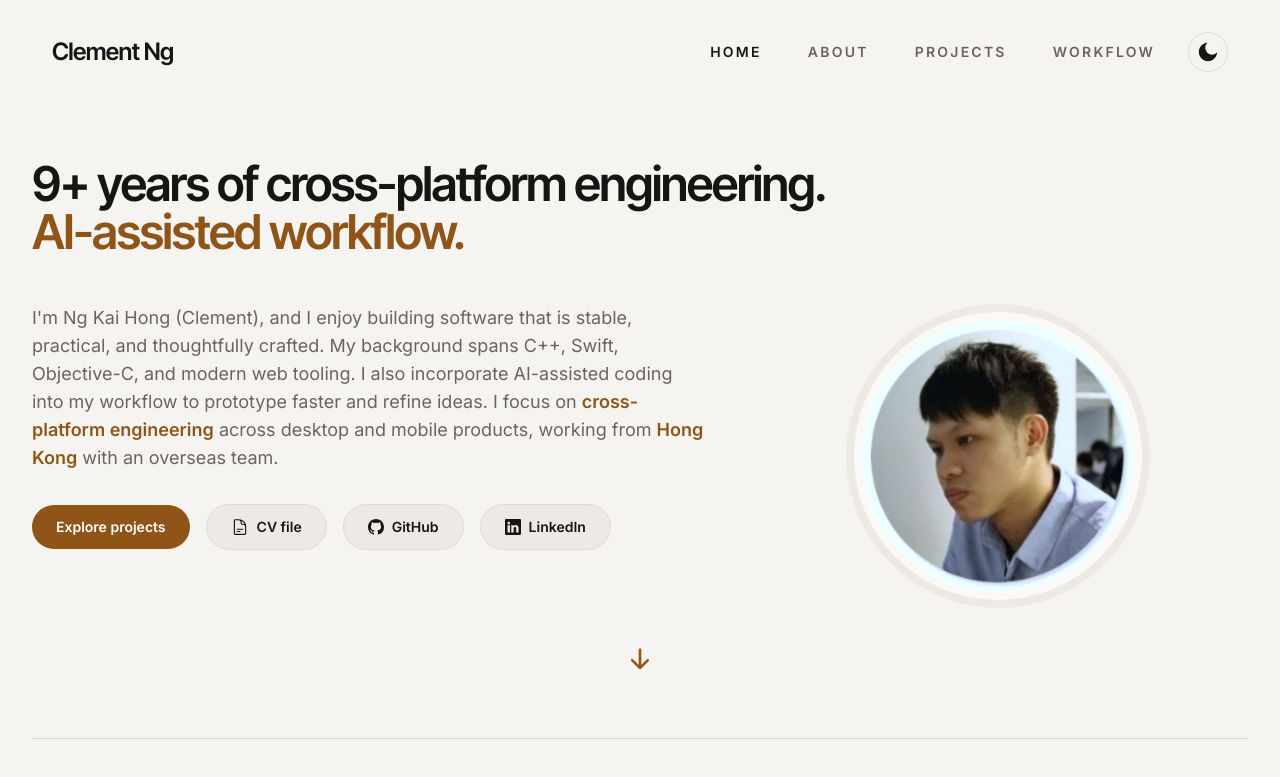
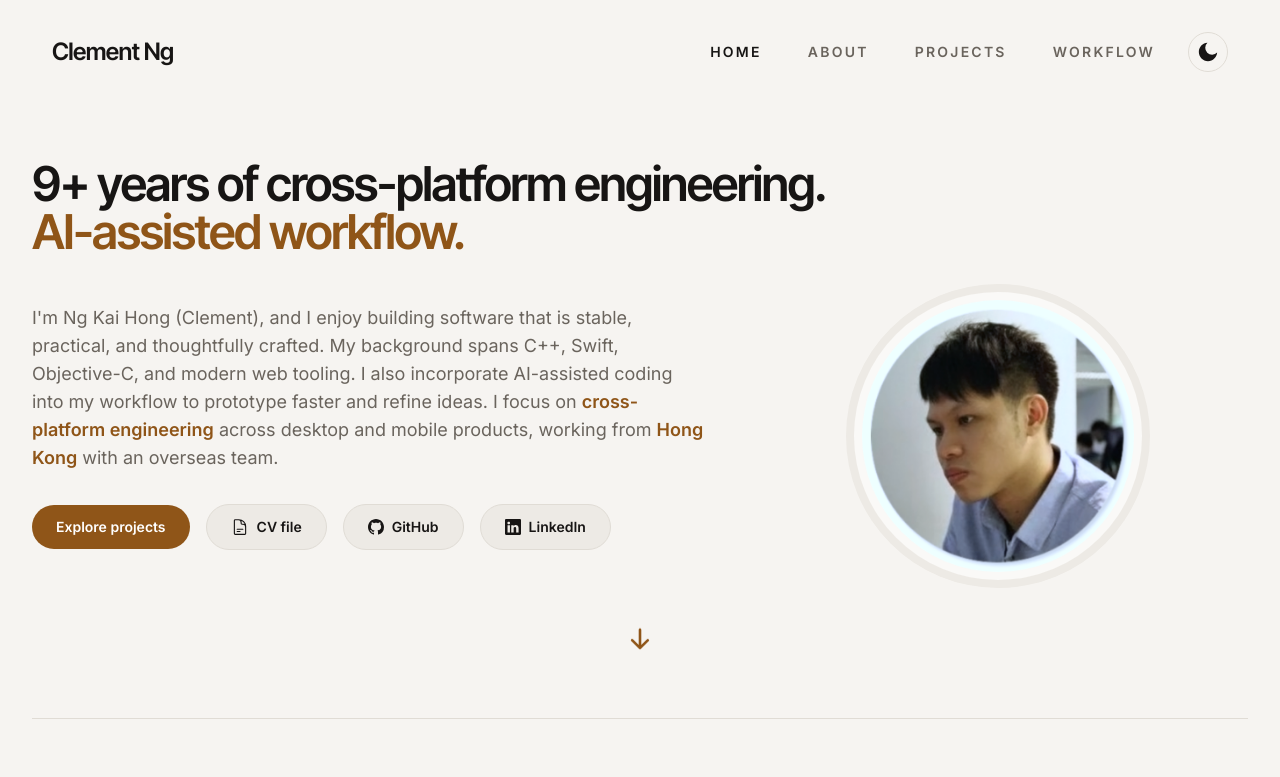
Before and after one commit to clementf2b/portfolio_website, a Next.js app: page / in a window 1280 px wide. Shown: the top 777 px of the page. Built offline with nearby package versions, Linux system fonts and the light colour scheme.

Commit message:
[Hero] lift the portrait slightly above the bio's first line

```diff
--- a/components/IntroSection.tsx
+++ b/components/IntroSection.tsx
@@ -103,12 +103,12 @@ const IntroSection = () => {
           </div>
 
           {/*
-           * lg:pt-2 drops the portrait just clear of the bio's first line, so
-           * it sits alongside the paragraph rather than racing the heading
-           * that spans above both columns. It was pt-6 while the portrait was
-           * larger; at this size that offset pushed it visibly too low.
+           * The portrait sits a little above the bio's first line rather than
+           * level with it: at this size, lining the two up left the portrait
+           * reading as though it had sunk. It was pt-6 while the portrait was
+           * larger, then pt-2, and is now lifted the other way.
            */}
-          <div className="order-1 lg:order-2 lg:pt-2">
+          <div className="order-1 lg:order-2 lg:-mt-3">
             {/* 20% down from the previous 20rem / 24rem. */}
             <div className="mx-auto max-w-[16rem] sm:max-w-[19rem]">
               {/*
```
